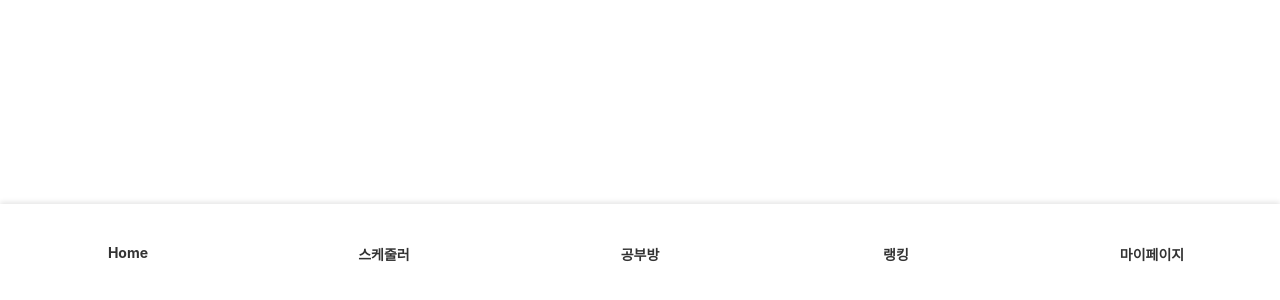
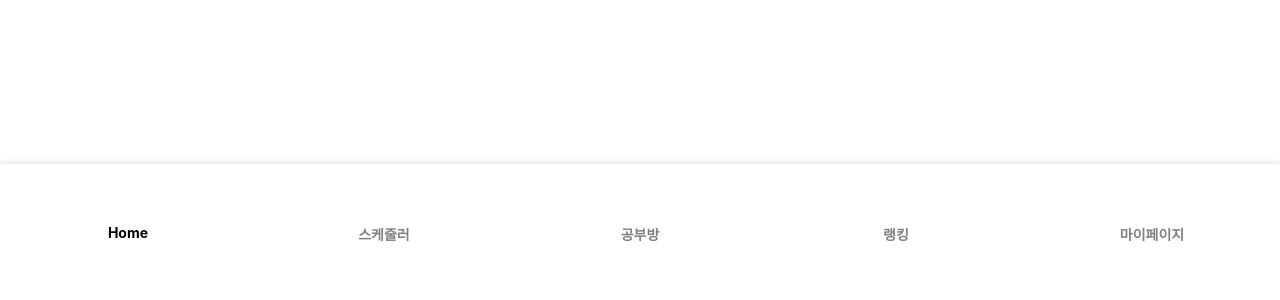
Before and after one commit to jeonha01/smartit, a React (Create React App) app: page /login in a window 1280 px wide. Shown: the part 496-796 px from the top of the page. Built offline with nearby package versions, Linux system fonts and the light colour scheme.

Commit message:
tenth-commit

```diff
--- a/src/App.css
+++ b/src/App.css
@@ -1,57 +1,49 @@
-/* HTML 기본 스타일 */
-html,
-body {
-    margin: 0;
-    padding: 0;
-    height: 100%;
-    width: 100%;
-    overflow: hidden; /* 불필요한 스크롤 방지 */
-}
-
 /* Navbar 스타일 */
 .navbar {
-    position: fixed; /* 항상 화면에 고정 */
-    bottom: 0; /* 화면 하단에 고정 */
-    width: 100%; /* 화면 전체 너비 사용 */
-    background-color: white; /* 어두운 배경색 */
-    color: #333;
+    position: fixed;
+    bottom: 0;
+    width: 100%;
+    background-color: white;
+    color: gray;
     display: flex;
     justify-content: center;
     align-items: center;
-    padding: 30px 0; /* 위아래 여백 추가 */
-    box-shadow: 0 -2px 5px rgba(0, 0, 0, 0.1); /* 상단 그림자 */
-    z-index: 10; /* 다른 요소 위에 표시 */
+    padding: 50px 0; /* 적절한 여백 */
+    box-shadow: 0 -2px 5px rgba(0, 0, 0, 0.1);
+    z-index: 10;
 }
 
 /* 메뉴 리스트 */
 .menu-list {
     display: flex;
-    justify-content: space-around; /* 메뉴 간격 균등 배치 */
-    list-style: none; /* 불릿 제거 */
+    justify-content: space-around;
+    list-style: none;
     margin: 0;
     padding: 0;
     width: 100%;
 }
 
 /* 메뉴 아이템 */
-.menu-list li {
-    flex: 1; /* 모든 메뉴 동일한 너비 */
-    text-align: center; /* 중앙 정렬 */
+.menu-item {
+    flex: 1;
+    text-align: center;
     padding: 10px 0;
     font-size: 14px;
     font-weight: bold;
     cursor: pointer;
-    transition: background-color 0.3s;
+    position: relative; /* 선 위치를 위한 기준 */
+    transition: color 0.3s;
 }
 
-.menu-list li:hover {
-    background-color: rgba(255, 255, 255, 0.2); /* 호버 시 배경 강조 */
+/* 활성화된 메뉴 스타일 */
+.menu-item.active {
+    color: black; /* 활성화된 메뉴의 글씨색 */
 }
 
 /* 반응형 설정 */
 @media (max-width: 768px) {
-    .menu-list li {
-        font-size: 12px; /* 모바일 화면에서는 글씨 크기 축소 */
+    .menu-item {
+        font-size: 12px;
         padding: 8px 0;
     }
 }
--- a/src/component/Navbar.js
+++ b/src/component/Navbar.js
@@ -1,13 +1,21 @@
-import React from 'react';
+import React, { useState } from 'react';
 import '../App.css';
 
 const Navbar = () => {
     const menuList = ['Home', '스케줄러', '공부방', '랭킹', '마이페이지'];
+    const [activeMenu, setActiveMenu] = useState('Home'); // 초기값: 'Home'
+
     return (
         <nav className='navbar'>
             <ul className='menu-list'>
                 {menuList.map((menu, index) => (
-                    <li key={index}>{menu}</li>
+                    <li
+                        key={index}
+                        className={`menu-item ${activeMenu === menu ? 'active' : ''}`} // 활성화된 메뉴에 클래스 추가
+                        onClick={() => setActiveMenu(menu)} // 클릭 시 상태 업데이트
+                    >
+                        {menu}
+                    </li>
                 ))}
             </ul>
         </nav>
```
